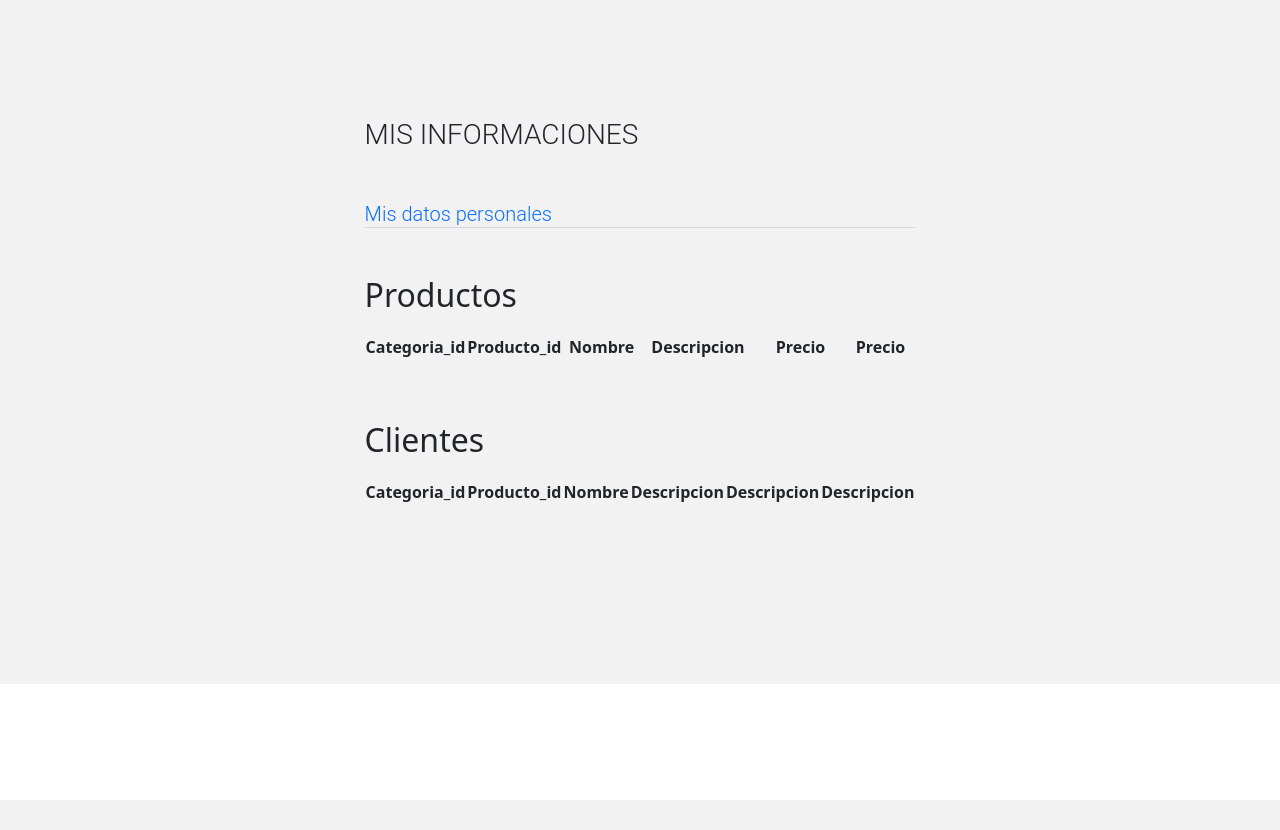
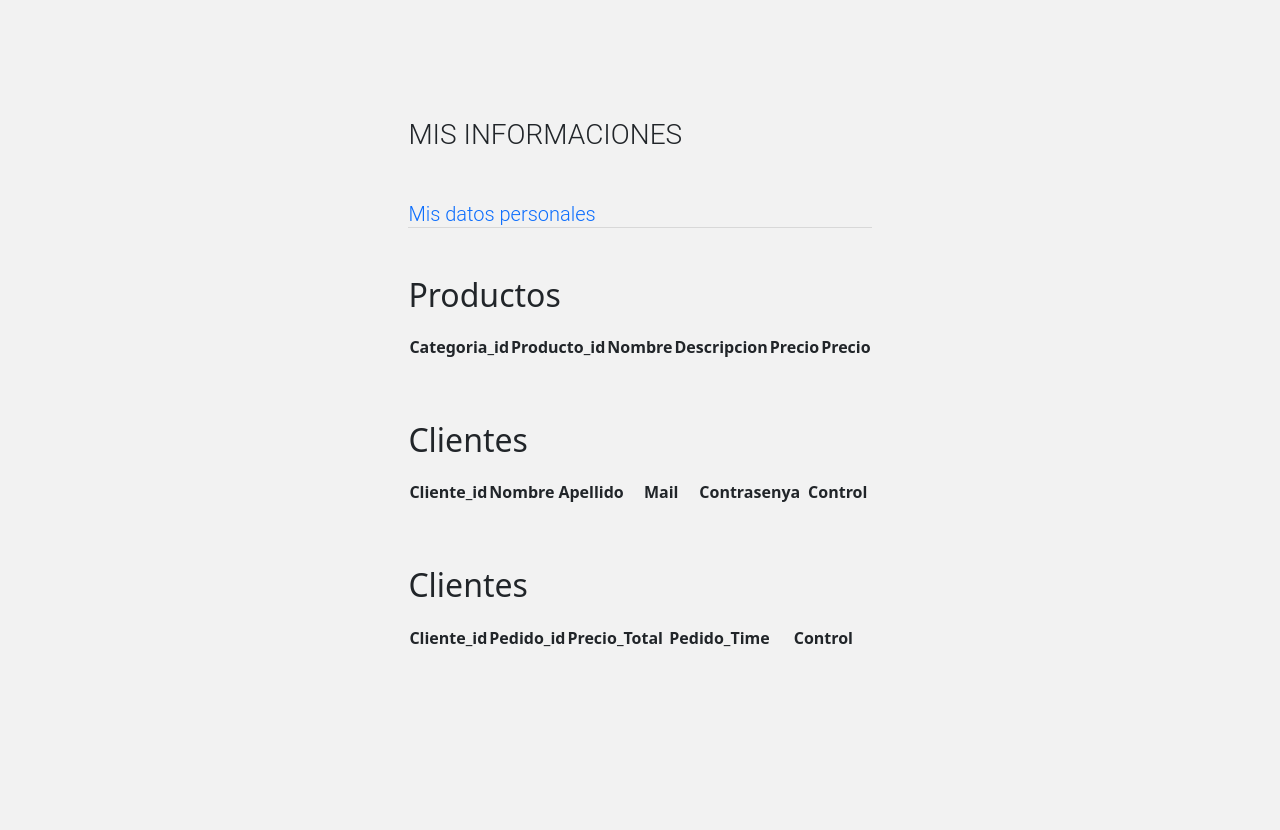
Before and after one commit to youdianleng/RestauracionFnac, a PHP site: page /webs/userPanel/adminPanel.php in a window 1280 px wide. Before the commit the page ends 800 px from the top, so only its background shows below. Run offline with PHP 8.4, Linux system fonts and the light colour scheme; data that the repository does not hold is empty; some libraries are stand-ins or nearby versions.

Commit message:
Finalizado Proyecto

```diff
--- a/userPanel/adminPanel.php
+++ b/userPanel/adminPanel.php
@@ -73,12 +73,12 @@
                         <div class="col-12 pb-5">
                             <table >
                                 <tr>
-                                    <th class="col-1">Categoria_id</th>
-                                    <th class="col-1">Producto_id</th>
-                                    <th class="col-2">Nombre</th>
-                                    <th class="col-3">Descripcion</th>
-                                    <th class="col-3">Descripcion</th>
-                                    <th class="col-3">Descripcion</th>
+                                    <th class="col-1">Cliente_id</th>
+                                    <th class="col-1">Nombre</th>
+                                    <th class="col-2">Apellido</th>
+                                    <th class="col-3">Mail</th>
+                                    <th class="col-3">Contrasenya</th>
+                                    <th class="col-3">Control</th>
                                 </tr>
                                 <?php
                                 //Aqui esta todos los usuarios que estan a dentro de sistema registrado
@@ -89,13 +89,48 @@
                                         <td class="col-1"><?=$Usuario->getNombre()?></td>
                                         <td class="col-2"><?=$Usuario->getApellido()?></td>
                                         <td class="col-3"><?=$Usuario->getMail()?></td>
-                                        <td class="col-3"><?=$Usuario->getMail()?></td>
+                                        <td class="col-3"><?=$Usuario->getContrasenya()?></td>
                                         <td class="colWidth col-3">
                                             <!-- Crear un formulario que llama al productoController y en funcion Eliminar cuando clica al boton -->
                                             <form action=<?=url."?controller=user&action=eliminarUsusario"?> method="post">
                                                 <!-- Cuando envia se para el nombre producto_id y su valor como post -->
                                                 <input type="number" name="cliente_id" value="<?=$Usuario->getCliente_id()?>" hidden>
                                                 <input type="number" name="admin_id" value="<?=$Usuario->getCliente_id()?>" hidden>
+                                                <button class="btn" type="Submit">Eliminar</button>
+                                            </form>
+                                        </td>
+                                    </tr>
+                                <?php
+                                }?>
+                            </table>
+                        </div>
+                    </div>
+
+                    <h2>Clientes</h2>
+                    <div class="col-6  boxInformacion d-flex justify-content-center">
+                        <div class="col-12 pb-5">
+                            <table >
+                                <tr>
+                                    <th class="col-2">Cliente_id</th>
+                                    <th class="col-2">Pedido_id</th>
+                                    <th class="col-2">Precio_Total</th>
+                                    <th class="col-3">Pedido_Time</th>
+                                    <th class="col-3">Control</th>
+                                </tr>
+                                <?php
+                                //Aqui esta todos los usuarios que estan a dentro de sistema registrado
+                                //Aqui es para que el admin pueda realizar control de eliminar el usuario
+                                foreach ($Pedidos as $Pedido){?>
+                                    <tr class="pedidoColor">
+                                        <td class="col-2"><?=$Pedido->getCliente_id()?></td>
+                                        <td class="col-2"><?=$Pedido->getPedido_id()?></td>
+                                        <td class="col-2"><?=$Pedido->getPrecio_total()?></td>
+                                        <td class="col-3"><?=$Pedido->getPedido_Time()?></td>
+                                        <td class="colWidth col-3">
+                                            <!-- Crear un formulario que llama al productoController y en funcion Eliminar cuando clica al boton -->
+                                            <form action=<?=url."?controller=Pedido&action=eliminarPedidoEspecificado"?> method="post">
+                                                <!-- Cuando envia se para el nombre producto_id y su valor como post -->
+                                                <input type="number" name="pedidoUser" value="<?=$Pedido->getPedido_id()?>" hidden>
                                                 <button class="btn" type="Submit">Eliminar</button>
                                             </form>
                                         </td>
```
Also changed, not shown: Controller/ProductoController.php (+11 -3 lines), Controller/UserController.php (+7 -9 lines), Model/PedidoDAO.php (+20 -1 lines), Model/Usuario.php (+23 -0 lines), View/carrito.php (+14 -2 lines), userPanel/pedidoPanel.php (+9 -1 lines).
